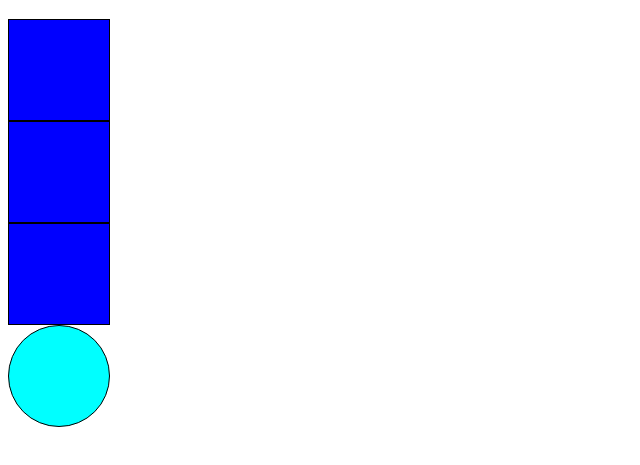
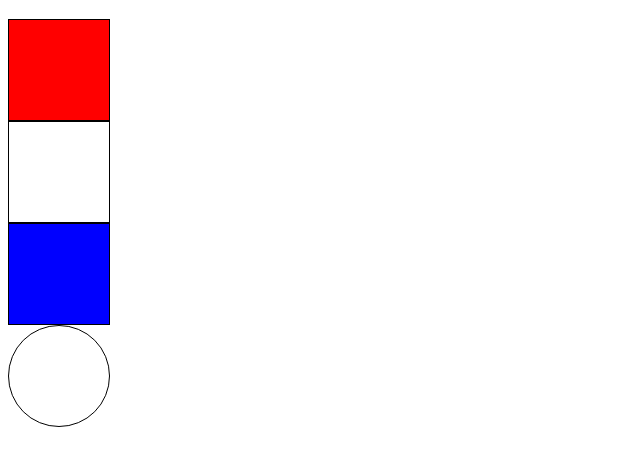
Before and after one commit to veronique-cadet/git-workshop-001, a plain HTML site: page index.html in a window 1280 px wide. Shown: the part 61-526 px from the top of the page, without its empty margins (0-640 px from the left). Drawn offline with Linux system fonts and the light colour scheme.

Commit message:
added colors again

```diff
--- a/style.css
+++ b/style.css
@@ -2,7 +2,11 @@ body {
   font-family: sans-serif;
 }
 
-.container {
+.container div:nth-child(1) {
+  background-color: red;
+}
+.container div:nth-child(2) {
+  background-color: white;
 }
 
 .box {
@@ -17,5 +21,5 @@ body {
   width: 100px;
   border: 1px solid black;
   border-radius: 50%;
-  background-color: aqua;
+  background-color: blackg;
 }
```
Also changed, not shown: 1 other file.
